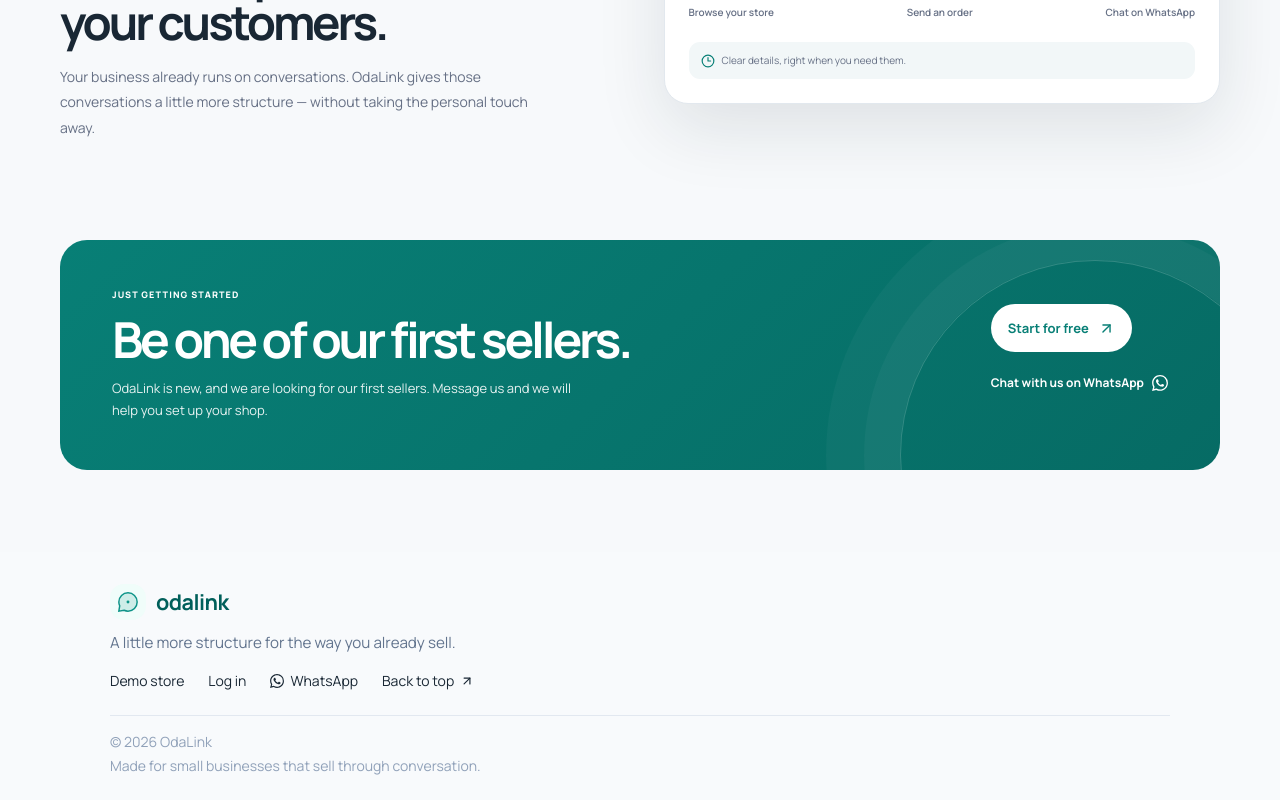
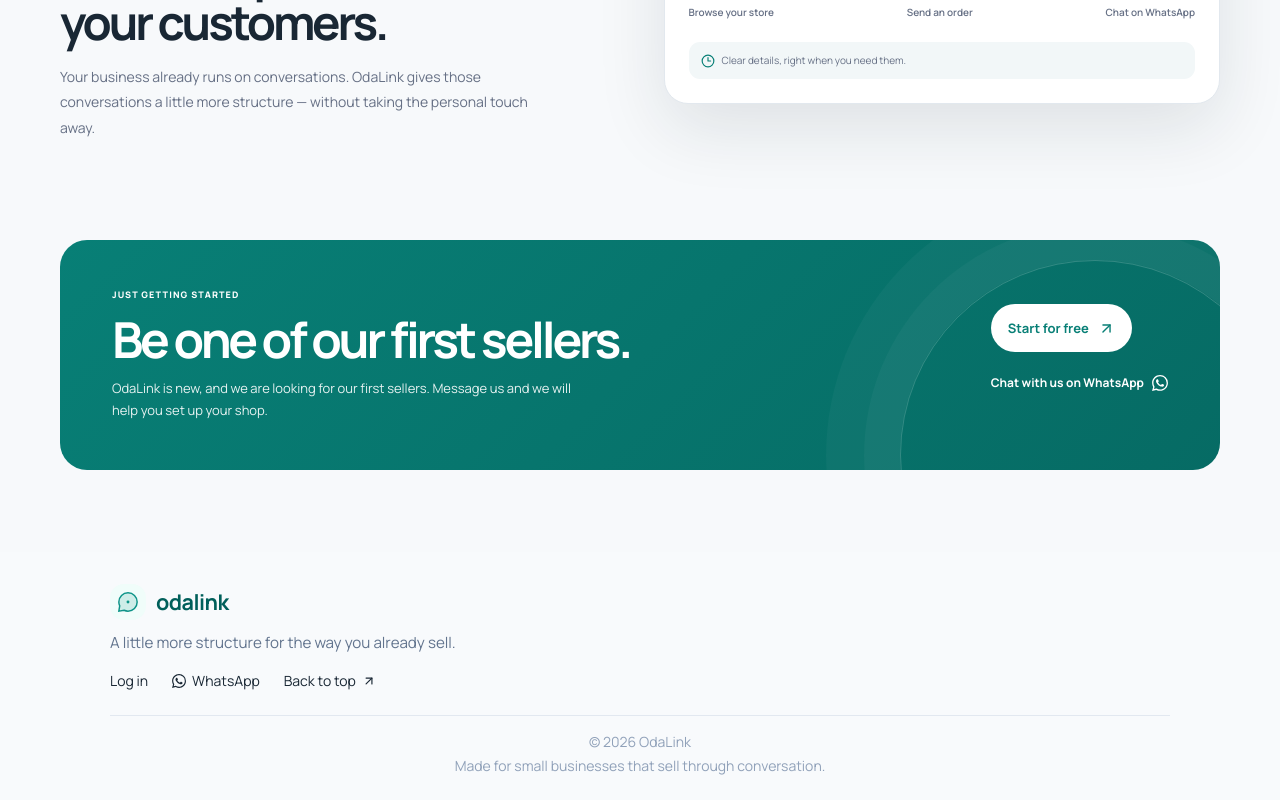
Before and after one commit to chenjedev/OdaLink, a Next.js app in the folder orderwa/: page / in a window 1280 px wide. Shown: the part 2676-3476 px from the top of the page. Built offline with nearby package versions, Linux system fonts and the light colour scheme.

Commit message:
Update SiteLayout.tsx

```diff
--- a/orderwa/app/components/SiteLayout.tsx
+++ b/orderwa/app/components/SiteLayout.tsx
@@ -99,9 +99,6 @@ export function SiteFooter({ compact = false }: { compact?: boolean }) {
           </p>
 
           <nav className="mt-4 flex flex-wrap gap-x-6 gap-y-1">
-            <a href="/store/demo" className={linkClass}>
-              Demo store
-            </a>
 
             <a href="/login" className={linkClass}>
               Log in
@@ -128,7 +125,7 @@ export function SiteFooter({ compact = false }: { compact?: boolean }) {
         <div className="border-t border-slate-200 mb-4"></div>
 
         {/* Bottom */}
-        <div className="flex flex-col gap-1 text-slate-400 text-sm">
+        <div className="flex flex-col gap-1 items-center text-slate-400 text-sm">
           <span>© {year} OdaLink</span>
           <span>Made for small businesses that sell through conversation.</span>
         </div>
```
